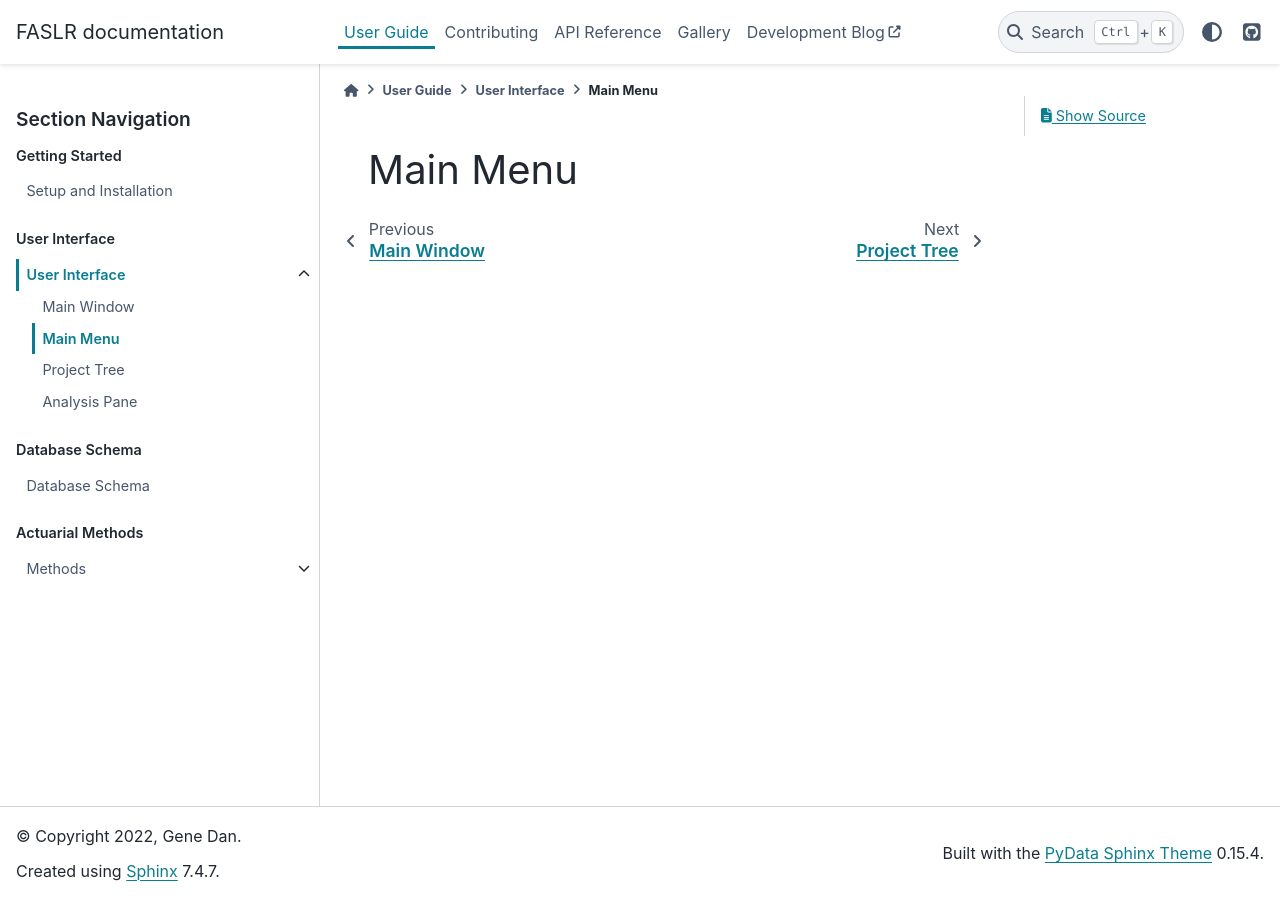
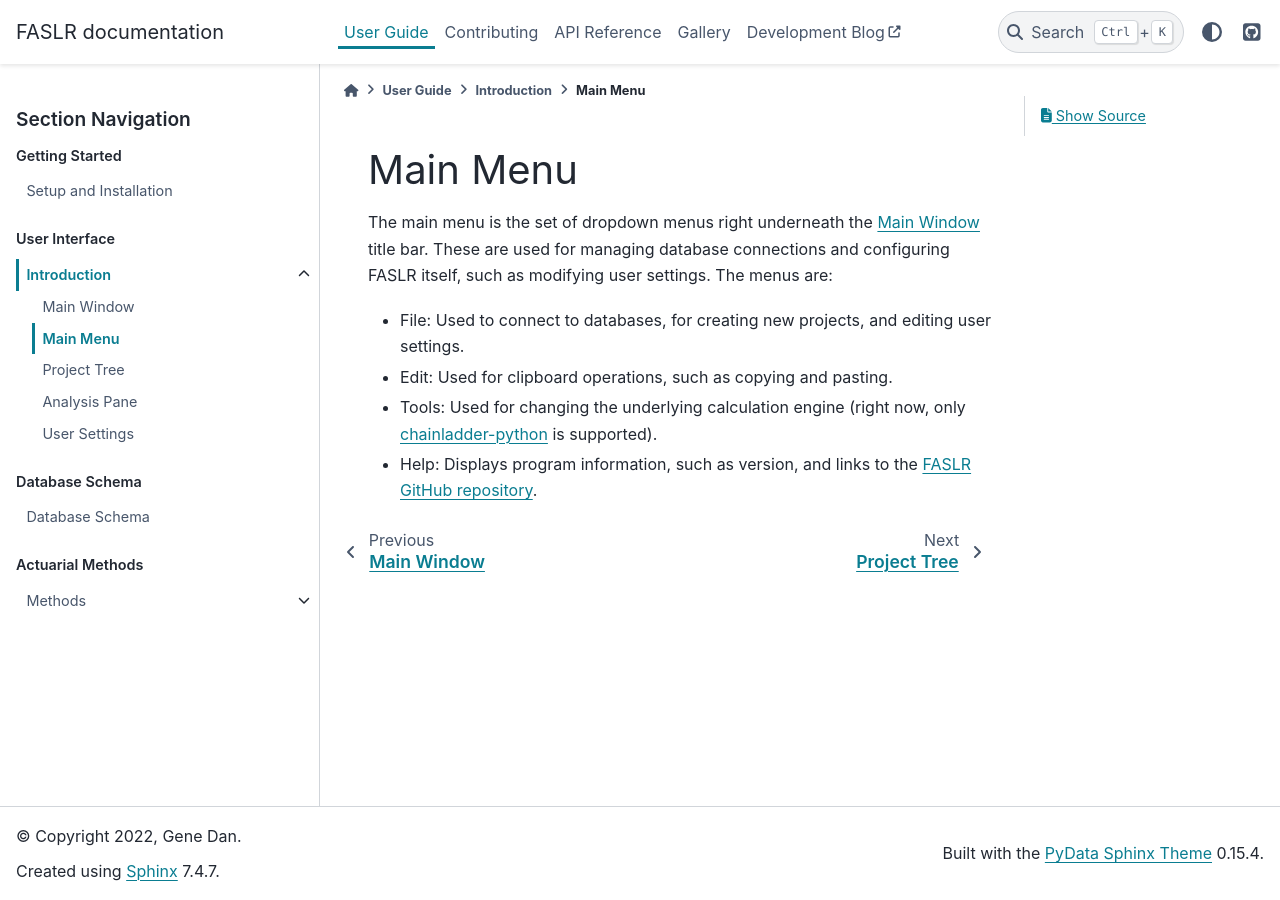
Before and after one commit to casact/FASLR, a Sphinx documentation site: the page built from docs/user/interface/menu.rst, in a window 1280 px wide. Built offline with Sphinx 7.4.7 and the PyData theme 0.15.4, drawn with Linux system fonts in a browser that asks for light colours; the version number could not be read and is left out.

Commit message:
Update Main Menu docs page.

```diff
--- a/docs/user/interface/index.rst
+++ b/docs/user/interface/index.rst
@@ -1,5 +1,5 @@
-User Interface
-===============
+Introduction
+============
 
 .. toctree::
    :maxdepth: 1
@@ -8,3 +8,4 @@ User Interface
    menu
    project
    analysis
+   settings
--- a/docs/user/interface/menu.rst
+++ b/docs/user/interface/menu.rst
@@ -1,2 +1,9 @@
 Main Menu
 =========
+
+The main menu is the set of dropdown menus right underneath the :doc:`Main Window <main>` title bar. These are used for managing database connections and configuring FASLR itself, such as modifying user settings. The menus are:
+
+- File: Used to connect to databases, for creating new projects, and editing user settings.
+- Edit: Used for clipboard operations, such as copying and pasting.
+- Tools: Used for changing the underlying calculation engine (right now, only `chainladder-python <https://github.com/casact/chainladder-python>`_ is supported).
+- Help: Displays program information, such as version, and links to the `FASLR GitHub repository <https://github.com/casact/faslr>`_.
--- /dev/null
+++ b/docs/user/interface/settings.rst
@@ -0,0 +1,2 @@
+User Settings
+=============
--- a/docs/user/methods/development.rst
+++ /dev/null
@@ -1,2 +0,0 @@
-Development Method
-==================
--- /dev/null
+++ b/docs/user/methods/development/diagnostics.rst
@@ -0,0 +1,4 @@
+Development Diagnostics
+=======================
+
+Covers the Mack development, single-year, and all-year valuation diagnostics.
--- a/docs/user/methods/index.rst
+++ b/docs/user/methods/index.rst
@@ -6,4 +6,4 @@ Section to cover reserving methods.
 .. toctree::
    :maxdepth: 1
 
-   development
+   development/index
```
Also changed, not shown: docs/user/methods/development/index.rst (added, +8 -0 lines).
